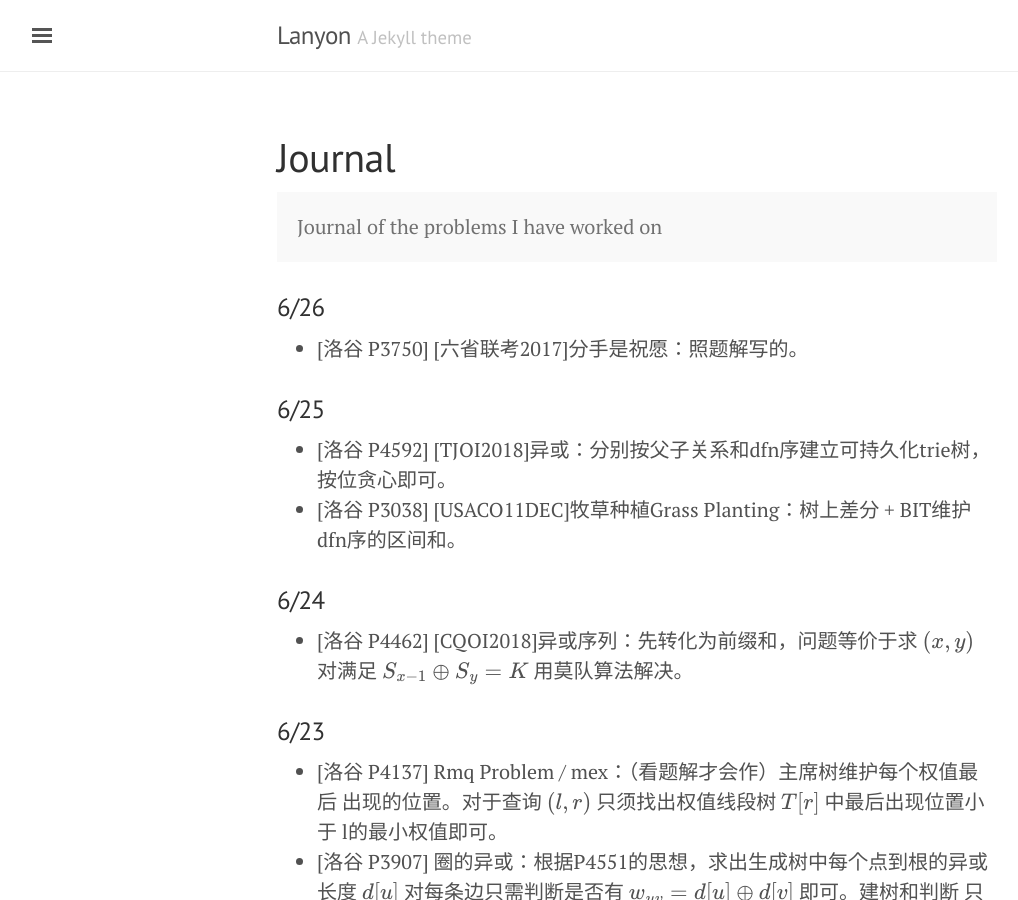
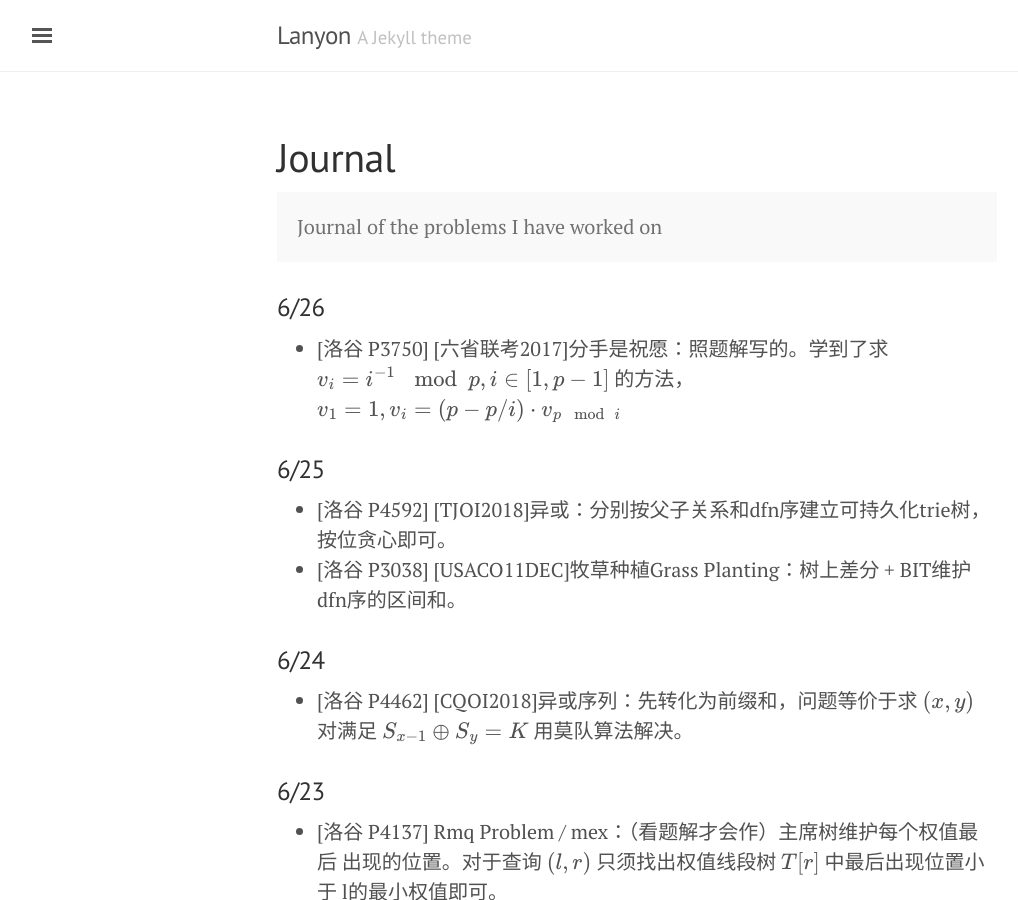
Before and after one commit to atubo/online-judge, a Jekyll site: the page built from docs/journal.md, in a window 1280 px wide and 900 px high. Shown: the whole window, without its empty margins (3-1021 px from the left). Built offline with Jekyll 4.4.1, drawn with Linux system fonts in a browser that asks for light colours; formulas are drawn with MathJax 3.

Commit message:
minor update

```diff
--- a/docs/journal.md
+++ b/docs/journal.md
@@ -8,7 +8,9 @@ Journal of the problems I have worked on
 </p>
 
 ### 6/26
-* [洛谷 P3750] [六省联考2017]分手是祝愿：照题解写的。
+* [洛谷 P3750] [六省联考2017]分手是祝愿：照题解写的。学到了求
+$v_i=i^{-1} \mod p, i\in [1, p-1]$ 的方法，
+$v_1=1, v_i=(p-p/i) \cdot v_{p\mod i}$
 
 ### 6/25
 * [洛谷 P4592] [TJOI2018]异或：分别按父子关系和dfn序建立可持久化trie树，
```
